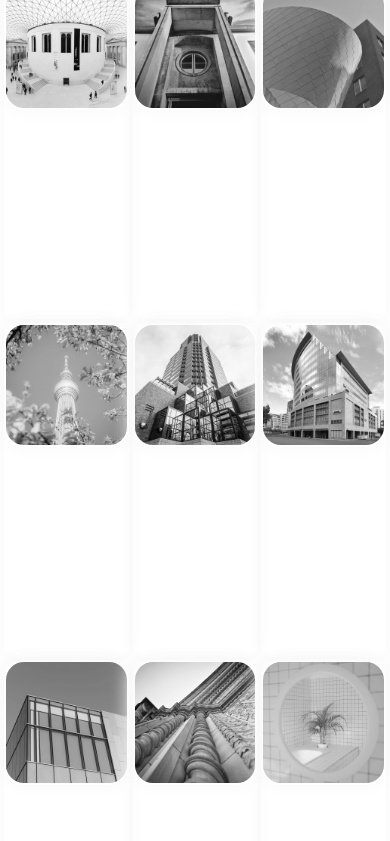
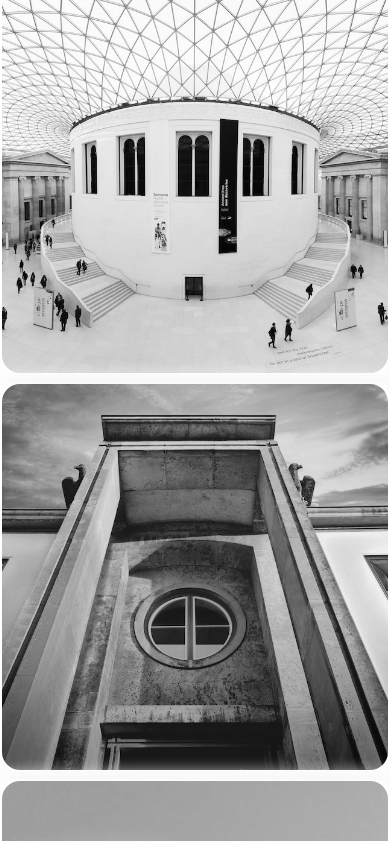
Before and after one commit to krish627/image_gallery_project, a plain HTML site: page index.html in a window 390 px wide. Shown: the part 52-893 px from the top of the page. Drawn offline with Linux system fonts and the light colour scheme.

Commit message:
version 2.0

```diff
--- a/style.css
+++ b/style.css
@@ -54,3 +54,27 @@ img{
     padding:2px;
     box-shadow: 0 0 20px rgb(248, 247, 247);
 }
+
+@media(max-width:400px)
+{
+
+  .container{
+
+    margin: 0 auto;
+    height:auto;
+    overflow-x:hidden;
+
+
+
+
+  }
+
+  .card{
+    width:100%;
+    margin-bottom: 0.2rem;
+    filter: grayscale(100%);
+    border-radius: 10px;
+    box-shadow: 0 0 20px rgb(250, 247, 247);
+    position:relative;
+  }
+}
```
